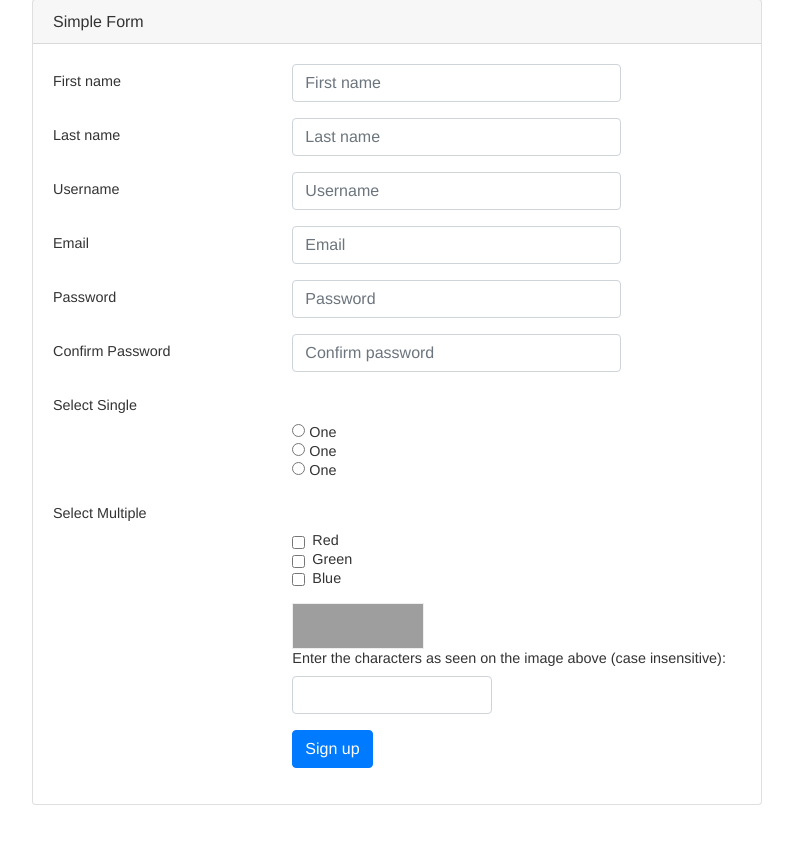
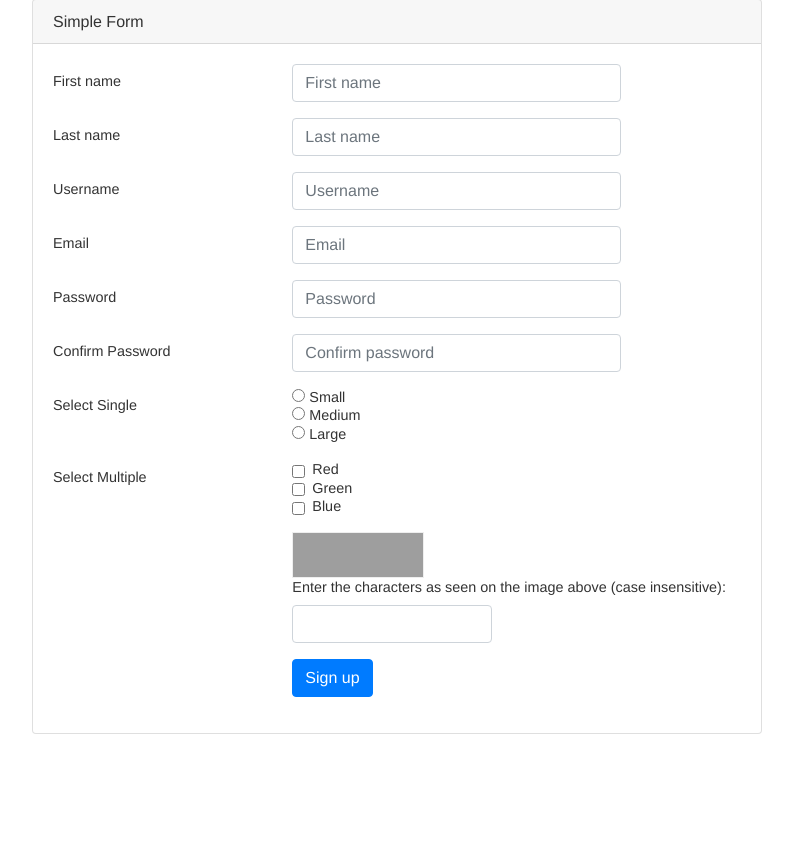
Before and after one commit to CT-ravikj-delhi/form-bootstrap-jquery-validation-with-captcha, a PHP site: page / in a window 1280 px wide. Shown: the part 166-1009 px from the top of the page, without its empty margins (243-1036 px from the left). After the commit the page ends 900 px from the top, so only its background shows below. Run offline with PHP 8.4, Linux system fonts and the light colour scheme; grey boxes are pictures that could not be loaded.

Commit message:
final updates
final updates

```diff
--- a/image.php
+++ b/image.php
@@ -18,7 +18,7 @@ header('Cache-Control: no-cache');
 $image = imagecreatefrompng('button.png');
 
 // Set the font colour
-$colour = imagecolorallocate($image, 183, 178, 152);
+$colour = imagecolorallocate($image, 93, 118, 132);
 
 // Set the font
 $font = 'Anorexia.ttf';
--- a/image_req.php
+++ b/image_req.php
@@ -2,5 +2,3 @@
 
 // Echo the image - timestamp appended to prevent caching
 echo '<a href="index.php" id="refreshimg" title="Click to refresh image"><img src="image.php?' . time() . '" width="132" height="46" alt="Captcha image"></a>';
-
-?>
--- a/index.php
+++ b/index.php
@@ -80,39 +80,39 @@ $_SESSION['captcha_id'] = $str;
 
 
 							<div class="form-group row">
-							<label class="col-sm-6 col-form-label" for="password">Select Single</label>
-								<div class="col-sm-6 offset-sm-4">
+							<label class="col-sm-4 col-form-label" for="password">Select Single</label>
+								<div class="col-sm-8">
 								<div class="group">
 									<div class="form-radio">
-										<input type="radio" class="form-check-label" name="radio" id="radio1" required>
-										<label class="form-check-label" for="radio1">One</label>
+										<input type="radio" class="form-check-label" name="single" id="radio1" required>
+										<label class="form-check-label" for="radio1">Small</label>
 									</div>
 									<div class="form-radio">
-										<input type="radio" class="form-check-label" name="radio" id="radio2" required>
-										<label class="form-check-label" for="radio2">One</label>
+										<input type="radio" class="form-check-label" name="single" id="radio2" required>
+										<label class="form-check-label" for="radio2">Medium</label>
 									</div>
 									<div class="form-radio">
-										<input type="radio" class="form-check-label" name="radio" id="radio3" required>
-										<label class="form-check-label" for="radio3">One</label>
+										<input type="radio" class="form-check-label" name="single" id="radio3" required>
+										<label class="form-check-label" for="radio3">Large</label>
 									</div>
 								</div>
 								</div>
 							</div>
 
 							<div class="form-group row">
-							<label class="col-sm-6 col-form-label" for="password">Select Multiple</label>
-								<div class="col-sm-6 offset-sm-4">
+							<label class="col-sm-4 col-form-label" for="password">Select Multiple</label>
+								<div class="col-sm-8">
 								<div class="group">
 									<div class="form-check">
-										<input type="checkbox" name="checkbox" id="colors1" value="colors1" class="form-check-input"/>
+										<input type="checkbox" name="multiple" id="colors1" value="colors1" class="form-check-input"/>
 										<label class="form-check-label" for="colors1">Red</label>
 									</div>
 									<div class="form-check">
-										<input type="checkbox" name="checkbox" id="colors2" value="colors2" class="form-check-input"/>
+										<input type="checkbox" name="multiple" id="colors2" value="colors2" class="form-check-input"/>
 										<label class="form-check-label" for="colors2">Green</label>
 									</div>
 									<div class="form-check">
-										<input type="checkbox" name="checkbox" id="colors3" value="colors3" class="form-check-input"/>
+										<input type="checkbox" name="multiple" id="colors3" value="colors3" class="form-check-input"/>
 										<label class="form-check-label" for="colors3">Blue</label>
 									</div>
 								</div>
@@ -177,8 +177,8 @@ $_SESSION['captcha_id'] = $str;
 						required: true,
 						email: true
 					},
-					radio: "required",
-					checkbox: {
+					single: "required",
+					multiple: {
 						required: true,
 						minlength: 2
 					},
@@ -197,7 +197,7 @@ $_SESSION['captcha_id'] = $str;
 						minlength: "Your password must be at least 5 characters long",
 						equalTo: "Please enter the same password as above"
 					},
-					captcha: "Correct captcha is required. Click the captcha to generate a new one"
+					captcha: {required:"Correct captcha is required. Click the captcha to generate a new one",remote:"Invalid Captcha Code"}
 				},
 				errorElement: "em",
 				errorPlacement: function ( error, element ) {
--- a/process.php
+++ b/process.php
@@ -10,5 +10,3 @@ if(strtoupper($_GET['captcha']) == $_SESSION['captcha_id'])
 // Else echo '0' as a string
 else
 	echo 'false';
-
-?>
```
